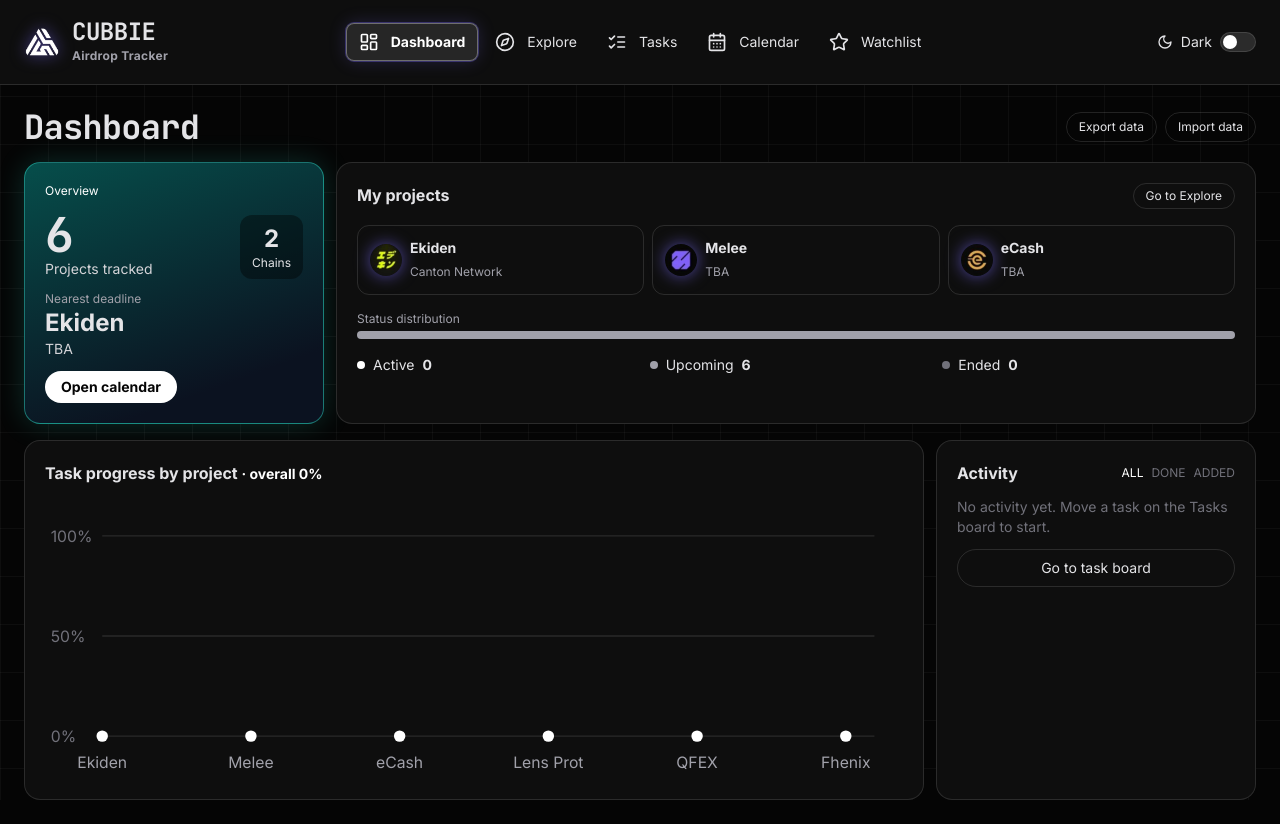
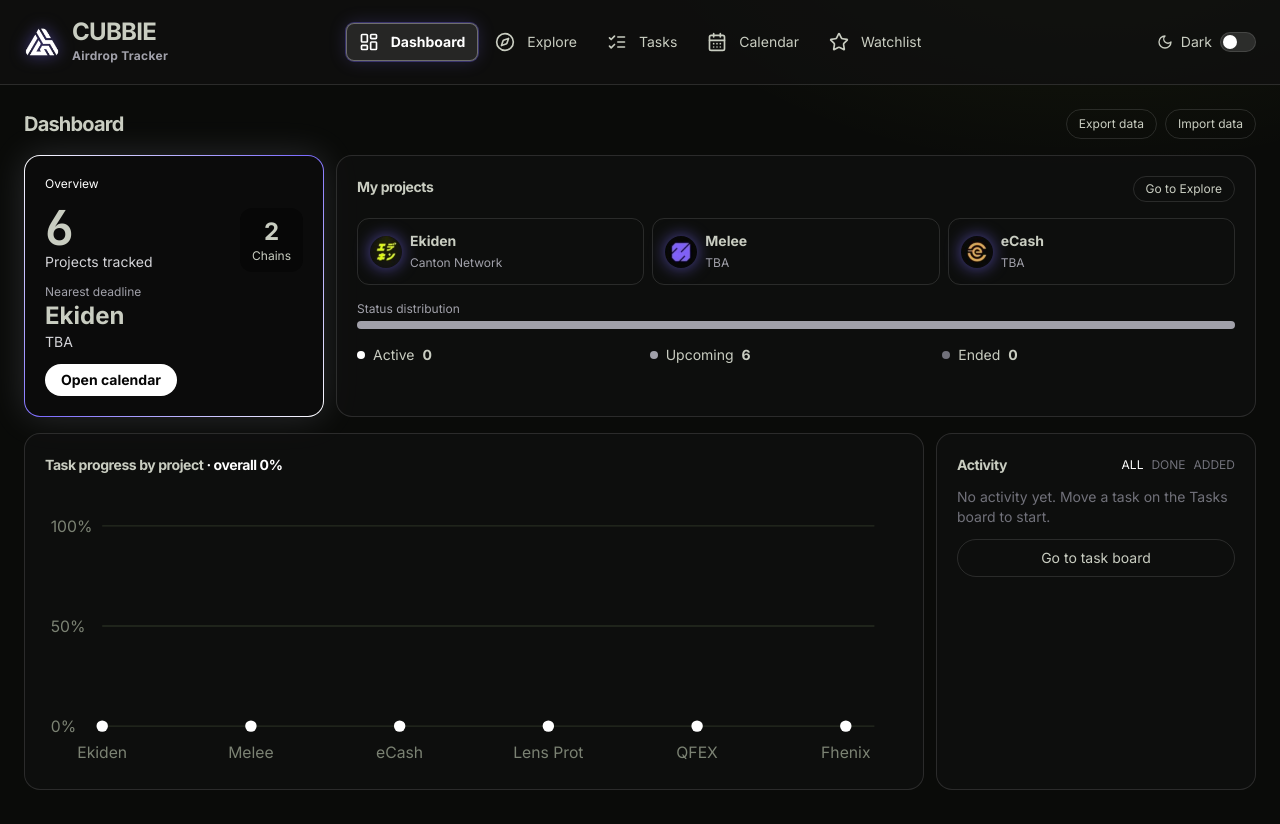
Before and after one commit to ahmad-choirudin/airdrop-tracker, a React (Vite) app: page / in a window 1280 px wide. Built offline with nearby package versions, Linux system fonts and the light colour scheme.

Commit message:
Refactor CSS for dark and light themes

```diff
--- a/src/index.css
+++ b/src/index.css
@@ -1,111 +1,187 @@
 @tailwind base;@tailwind components;@tailwind utilities;
-body{@apply bg-ink text-zinc-200 font-sans}
-input,select,textarea{@apply bg-ink border border-line rounded-lg px-3 py-2 text-sm outline-none focus:border-accent}
-button:focus-visible{@apply outline outline-2 outline-accent}
 
-@keyframes rise{from{opacity:0;transform:translateY(18px) scale(.98)}}
+/* =========================================================
+   DESIGN TOKENS
+   Warna ditulis sebagai channel "R G B" supaya Tailwind bisa
+   memakai opacity (bg-accent/10). Tema terang hanya mengganti
+   nilai variable di blok html.light, tidak ada override per-class.
+   ========================================================= */
+:root{
+  /* Surface */
+  --bg:10 11 9;
+  --surface-1:17 19 16;
+  --surface-2:24 27 22;
+  --field:10 11 9;
+  --border:38 43 33;
+
+  /* Text (zinc-* di Tailwind dipetakan ke sini) */
+  --fg:242 244 238;
+  --fg-2:201 205 193;
+  --fg-3:154 160 146;
+  --fg-4:123 130 115;
+  --fg-5:90 97 83;
+
+  /* Brand */
+  --accent:198 244 50;            /* lime */
+
+  /* Status */
+  --warning:251 191 36;  --warning-soft:252 211 77;
+  --danger:248 113 113;  --danger-soft:252 165 165;
+
+  /* Efek */
+  --tile:rgb(0 0 0 / .4);
+  --glow:0 0 0 1px rgb(var(--accent) / .08),0 0 32px -8px rgb(var(--accent) / .35);
+  --ring:0 0 0 3px rgb(var(--accent) / .16);
+  --scheme:dark;
+
+  /* Motion */
+  --ease:cubic-bezier(.2,.8,.2,1);
+  --dur:150ms;
+}
+html.light{
+  --bg:246 247 242;
+  --surface-1:255 255 255;
+  --surface-2:240 242 234;
+  --field:255 255 255;
+  --border:222 226 214;
+
+  --fg:17 20 14;
+  --fg-2:44 48 39;
+  --fg-3:79 85 74;
+  --fg-4:106 112 100;
+  --fg-5:166 171 157;
+
+  --accent:77 124 15;             /* lime pekat agar kontras di latar terang */
+
+  --warning:180 83 9;    --warning-soft:180 83 9;
+  --danger:220 38 38;    --danger-soft:185 28 28;
+
+  --tile:rgb(0 0 0 / .05);
+  --glow:0 6px 24px -10px rgb(var(--accent) / .45);
+  --ring:0 0 0 3px rgb(var(--accent) / .18);
+  --scheme:light;
+}
+html{color-scheme:var(--scheme)}
+
+/* =========================================================
+   BASE
+   ========================================================= */
+body{
+  background:
+    radial-gradient(50rem 28rem at 85% -12%,rgb(var(--accent) / .07),transparent 60%),
+    rgb(var(--bg));
+  color:rgb(var(--fg-2));
+  font:14px/1.5 Inter,system-ui,sans-serif;
+  font-feature-settings:"cv11","ss03";
+  -webkit-font-smoothing:antialiased;
+}
+html.light body{background:rgb(var(--bg))}
+::selection{background:rgb(var(--accent) / .3)}
+
+/* Heading: Inter rapat gaya Linear. Mono hanya untuk angka besar. */
+h1,h2,.serif{font-weight:600;letter-spacing:-.03em}
+h1{letter-spacing:-.04em}
+.text-5xl,.font-mono{font-family:"JetBrains Mono",ui-monospace,monospace;font-variant-numeric:tabular-nums;letter-spacing:-.04em}
+
+/* Form */
+input,select,textarea{
+  background:rgb(var(--field));
+  color:inherit;
+  border:1px solid rgb(var(--border));
+  border-radius:8px;
+  padding:.5rem .75rem;
+  font-size:.875rem;
+  outline:none;
+  transition:border-color var(--dur),box-shadow var(--dur);
+}
+input::placeholder,textarea::placeholder{color:rgb(var(--fg-4))}
+input:focus,select:focus,textarea:focus{border-color:rgb(var(--accent));box-shadow:var(--ring)}
+input.\!border-0:focus{box-shadow:none}
+input.\[color-scheme\:dark\]{color-scheme:var(--scheme)}
+
+button{transition:background-color var(--dur),color var(--dur),border-color var(--dur),transform var(--dur)}
+button:active{transform:scale(.97)}
+button:focus-visible,a:focus-visible{outline:2px solid rgb(var(--accent));outline-offset:2px}
+[draggable=true]:active{opacity:.6}
+.noscroll{scrollbar-width:none}.noscroll::-webkit-scrollbar{display:none}
+
+/* =========================================================
+   KOMPONEN
+   ========================================================= */
+.card-lift{
+  background-color:rgb(var(--surface-1));
+  border-color:rgb(var(--border));
+  transition:transform var(--dur) var(--ease),border-color var(--dur),box-shadow var(--dur);
+}
+.card-lift:hover{transform:translateY(-2px);border-color:rgb(var(--accent) / .55);box-shadow:var(--glow)}
+
+.holo-card{
+  border:1px solid rgb(var(--accent) / .35);
+  background:radial-gradient(18rem 10rem at 100% 0%,rgb(var(--accent) / .10),transparent 70%),rgb(var(--surface-1));
+}
+.glow{box-shadow:var(--glow)}
+.bg-black\/40{background-color:var(--tile)}
+.holo-text{color:rgb(var(--fg))}
+
+.hero{
+  min-height:200px;
+  background:radial-gradient(30rem 16rem at 85% 45%,rgb(var(--accent) / .16),transparent 65%),rgb(var(--surface-1));
+}
+.hero-logo{
+  position:absolute;right:6%;top:50%;width:min(34vw,200px);
+  transform:translateY(-50%);
+  filter:drop-shadow(0 0 24px rgb(var(--accent) / .45));
+  animation:heroFloat 6s ease-in-out infinite;
+}
+.brand-logo{filter:drop-shadow(0 0 8px rgb(var(--accent) / .5))}
+html.light .brand-logo{filter:invert(1)}
+html.light .hero-logo{filter:invert(1) drop-shadow(0 0 16px rgb(var(--accent) / .35))}
+.spark{position:absolute;color:rgb(var(--accent));animation:twinkle 3s ease-in-out infinite}
+@media(max-width:640px){.hero-logo{opacity:.2;right:-12px}}
+
+/* Chart dashboard: warna atribut SVG diambil dari token */
+svg.w-full line{stroke:rgb(var(--border))}
+svg.w-full text{fill:rgb(var(--fg-4))}
+svg path.draw{filter:drop-shadow(0 0 6px rgb(var(--accent) / .5))}
+html.light svg path.draw{filter:none}
+
+/* Maskot */
+.mascot{position:fixed;bottom:calc(8px + env(safe-area-inset-bottom,0px));z-index:5;transition:left 1.6s linear;transform:translateX(-50%);background:none;border:0;padding:0;cursor:pointer}
+.mascot:active{transform:translateX(-50%)}
+.mascot span{transition:transform .2s}
+.mascot img{display:block;transform-origin:50% 100%;animation:hop .8s ease-in-out infinite;filter:drop-shadow(0 6px 12px rgb(var(--accent) / .35))}
+.mascot img.hop-big{animation:hopbig .7s ease-out}
+
+/* =========================================================
+   MOTION
+   ========================================================= */
+@keyframes rise{from{opacity:0;transform:translateY(14px) scale(.98)}}
 @keyframes fade{from{opacity:0}}
 @keyframes slide{from{transform:translateX(100%)}}
 @keyframes pop{from{opacity:0;transform:scale(.85)}}
 @keyframes grow{from{transform:scaleX(0)}}
 @keyframes draw{to{stroke-dashoffset:0}}
-@keyframes glow{50%{box-shadow:0 0 28px #ffffff44}}
-.stagger>*{animation:rise .6s cubic-bezier(.2,.7,.2,1) backwards}
+@keyframes hop{0%,100%{transform:translateY(0) scale(1.1,.88)}50%{transform:translateY(-24px) scale(.94,1.08)}}
+@keyframes hopbig{0%,100%{transform:translateY(0)}50%{transform:translateY(-80px) rotate(360deg)}}
+@keyframes heroFloat{50%{transform:translateY(calc(-50% - 10px))}}
+@keyframes twinkle{0%,100%{opacity:.2;transform:scale(.7)}50%{opacity:1;transform:scale(1)}}
+
+.stagger>*{animation:rise .5s var(--ease) backwards}
 .stagger>:nth-child(1){animation-delay:calc(var(--b,0s) + 0.00s)}
-.stagger>:nth-child(2){animation-delay:calc(var(--b,0s) + 0.07s)}
-.stagger>:nth-child(3){animation-delay:calc(var(--b,0s) + 0.14s)}
-.stagger>:nth-child(4){animation-delay:calc(var(--b,0s) + 0.21s)}
-.stagger>:nth-child(5){animation-delay:calc(var(--b,0s) + 0.28s)}
-.stagger>:nth-child(6){animation-delay:calc(var(--b,0s) + 0.35s)}
-.stagger>:nth-child(7){animation-delay:calc(var(--b,0s) + 0.42s)}
-.stagger>:nth-child(8){animation-delay:calc(var(--b,0s) + 0.49s)}
+.stagger>:nth-child(2){animation-delay:calc(var(--b,0s) + 0.06s)}
+.stagger>:nth-child(3){animation-delay:calc(var(--b,0s) + 0.12s)}
+.stagger>:nth-child(4){animation-delay:calc(var(--b,0s) + 0.18s)}
+.stagger>:nth-child(5){animation-delay:calc(var(--b,0s) + 0.24s)}
+.stagger>:nth-child(6){animation-delay:calc(var(--b,0s) + 0.30s)}
+.stagger>:nth-child(7){animation-delay:calc(var(--b,0s) + 0.36s)}
+.stagger>:nth-child(8){animation-delay:calc(var(--b,0s) + 0.42s)}
 .late{--b:.2s}
-.glow{animation:rise .6s cubic-bezier(.2,.7,.2,1) backwards,glow 3s ease-in-out infinite}
-.view-in{animation:fade .35s ease-out}
+.view-in{animation:fade .3s ease-out}
 .fade-in{animation:fade .5s ease-out backwards}
-.slide-in{animation:slide .35s cubic-bezier(.2,.7,.2,1)}
-.pop{animation:pop .35s cubic-bezier(.3,1.5,.5,1) backwards}
+.slide-in{animation:slide .3s var(--ease)}
+.pop{animation:pop .3s cubic-bezier(.3,1.5,.5,1) backwards}
 .star-on{animation:pop .4s cubic-bezier(.3,1.8,.5,1)}
-.grow{transform-origin:left;animation:grow .9s cubic-bezier(.2,.7,.2,1) backwards}
+.grow{transform-origin:left;animation:grow .9s var(--ease) backwards}
 .draw{stroke-dasharray:1;stroke-dashoffset:1;animation:draw 1.4s .3s ease-out forwards}
 .dot{transition:r .2s}
-.card-lift{transition:transform .25s,border-color .25s,box-shadow .25s}
-.card-lift:hover{transform:translateY(-4px);border-color:#ffffff;box-shadow:0 10px 30px -12px #ffffff66}
-button{transition:background-color .2s,color .2s,transform .15s}
-button:active{transform:scale(.96)}
-[draggable=true]:active{opacity:.6}
 @media (prefers-reduced-motion:reduce){*{animation:none!important;transition:none!important}.draw{stroke-dashoffset:0}}
-
-.mascot{position:fixed;bottom:calc(8px + env(safe-area-inset-bottom,0px));z-index:5;transition:left 1.6s linear;transform:translateX(-50%);background:none;border:0;padding:0;cursor:pointer}
-.mascot:active{transform:translateX(-50%)}
-.mascot span{transition:transform .2s}
-.mascot img{display:block;transform-origin:50% 100%;animation:hop .8s ease-in-out infinite}
-.mascot img.hop-big{animation:hopbig .7s ease-out}
-@keyframes hop{0%,100%{transform:translateY(0) scale(1.1,.88)}50%{transform:translateY(-24px) scale(.94,1.08)}}
-@keyframes hopbig{0%,100%{transform:translateY(0)}50%{transform:translateY(-80px) rotate(360deg)}}
-
-body{background:#050505 radial-gradient(60rem 40rem at 85% -10%,#ffffff14,transparent 60%),radial-gradient(50rem 35rem at -10% 110%,#ffffff0b,transparent 60%);background-attachment:fixed;font-family:Inter,system-ui,sans-serif}
-body::before{content:"";position:fixed;inset:0;z-index:-1;pointer-events:none;background-image:linear-gradient(#ffffff14 1px,transparent 1px),linear-gradient(90deg,#ffffff14 1px,transparent 1px);background-size:48px 48px;-webkit-mask-image:radial-gradient(ellipse at 50% 0%,#000,transparent 72%);mask-image:radial-gradient(ellipse at 50% 0%,#000,transparent 72%)}
-input,select,textarea{background:#0a0a0a;border-color:#262626}
-input:focus,select:focus,textarea:focus{border-color:#ffffff}
-h1,.serif,.text-5xl,.text-3xl{font-family:"JetBrains Mono",ui-monospace,monospace;font-weight:700;letter-spacing:-.02em}
-h1.text-xl,h1.text-2xl{font-size:2.1rem;line-height:1.1}
-.holo-text{color:#e5e5e5}
-.bg-panel{background-color:rgba(14,14,14,.7);-webkit-backdrop-filter:blur(14px);backdrop-filter:blur(14px)}
-.holo-card{border:1px solid #ffffff55;background:#0e0e0e}
-@keyframes holoGlow{50%{box-shadow:0 0 30px #ffffff22}}
-.glow{animation:rise .6s cubic-bezier(.2,.7,.2,1) backwards,holoGlow 4s ease-in-out infinite}
-.card-lift{background-color:rgba(14,14,14,.8);border-color:#ffffff1f}
-.card-lift:hover{border-color:#ffffff;box-shadow:0 0 0 1px #ffffff55,0 14px 40px -14px #ffffff55}
-.mascot img{filter:drop-shadow(0 6px 10px #ffffff33)}
-
-.noscroll{scrollbar-width:none}.noscroll::-webkit-scrollbar{display:none}
-
-/* perf */
-body{background-attachment:scroll!important}
-body::before{-webkit-mask-image:none!important;mask-image:none!important;opacity:.5}
-.bg-panel{-webkit-backdrop-filter:none!important;backdrop-filter:none!important;background-color:#0e0e0e!important}
-.glow{animation:rise .6s cubic-bezier(.2,.7,.2,1) backwards!important;box-shadow:0 0 24px #ffffff33}
-.card-lift{transition:transform .2s,border-color .2s!important}
-
-/* light theme */
-html{color-scheme:dark}
-html.light{color-scheme:light}
-html.light body{background:#f6f6f4!important;color:#0a0a0a}
-html.light body::before{background-image:linear-gradient(#00000010 1px,transparent 1px),linear-gradient(90deg,#00000010 1px,transparent 1px)}
-html.light .bg-ink{background-color:#f6f6f4}
-html.light .bg-panel,html.light .bg-black,html.light .card-lift,html.light .holo-card{background-color:#fff!important}
-html.light .holo-card{border-color:#00000040}
-html.light .border-line,html.light .border-white\/15{border-color:#e4e4e7}
-html.light .border-zinc-500,html.light .border-zinc-600,html.light .border-zinc-300{border-color:#d4d4d8}
-html.light .border-accent{border-color:#0a0a0a}
-html.light .bg-line{background-color:#e4e4e7}
-html.light .text-white,html.light .text-zinc-100,html.light .\!text-white{color:#0a0a0a!important}
-html.light .text-zinc-200,html.light .text-zinc-300{color:#27272a}
-html.light .text-zinc-400{color:#52525b}
-html.light .text-zinc-500{color:#71717a}
-html.light .text-accent,html.light .holo-text{color:#0a0a0a}
-html.light .fill-accent{fill:#0a0a0a}
-html.light .bg-white\/10,html.light .bg-black\/40{background-color:#00000010}
-html.light .hover\:bg-white\/5:hover{background-color:#0000000a}
-html.light .hover\:bg-panel:hover{background-color:#ececec}
-html.light .text-amber-300,html.light .text-amber-400{color:#b45309}
-html.light .text-red-300,html.light .text-red-400{color:#dc2626}
-html.light input,html.light select,html.light textarea{background:#fff;border-color:#d4d4d8;color:#0a0a0a}
-html.light input:focus,html.light select:focus,html.light textarea:focus{border-color:#0a0a0a}
-html.light .card-lift:hover{border-color:#0a0a0a;box-shadow:0 8px 24px -10px #00000040}
-html.light .glow{box-shadow:0 4px 24px #0000001a}
-html.light svg line{stroke:#e4e4e7}
-html.light svg circle[fill="#fff"]{fill:#0a0a0a}
-html.light svg path.draw{stroke:#0a0a0a}
-html.light .\[color-scheme\:dark\]{color-scheme:light}
-
-html body .bg-line{background-color:#ffffff1f}
-html body .hover\:bg-panel:hover{background-color:#ffffff0f}
-
-/* Hero Color and Overview */
-html body .hero{background:linear-gradient(135deg,#1e1b4b 0%,#312e81 50%,#0e7490 100%)!important;border-color:#6366f180!important}
-html:not(.light) body .hero p{color:#c7d2fe!important}
-html body .holo-card{background:linear-gradient(160deg,#064e4b 0%,#0b1220 80%)!important;border-color:#2dd4bf80!important;box-shadow:0 0 28px #2dd4bf33!important}
-html.light body .hero{background:linear-gradient(135deg,#e0e7ff,#cffafe)!important;border-color:#a5b4fc!important}
-html.light body .holo-card{background:linear-gradient(160deg,#ccfbf1,#f0fdfa)!important;border-color:#5eead4!important;box-shadow:0 4px 24px #14b8a633!important}
```
